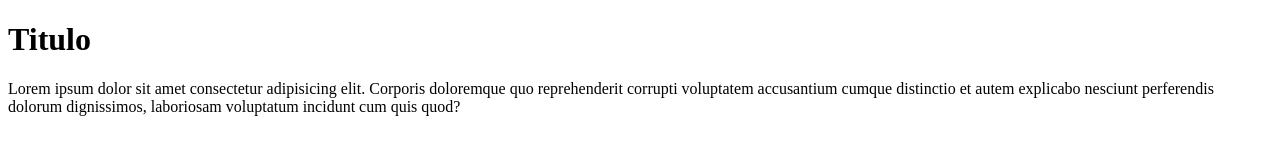
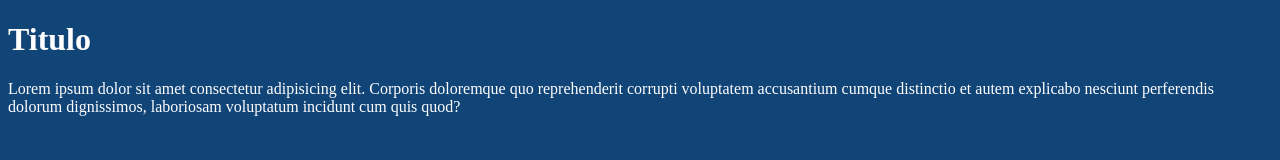
Before and after one commit to isc7/pagina-web, a plain HTML site: page index.html in a window 1280 px wide. Drawn offline with Linux system fonts and the light colour scheme.

Commit message:
Cambiados el color de fonto y de fuente

```diff
--- a/index.html
+++ b/index.html
@@ -3,6 +3,12 @@
     <head>
         <meta charset="utf-8">
         <title>Pagina ejemplo</title>
+        <style>
+            body {
+                background: #147;
+                color: #fff;
+            }
+        </style>
     </head>
     <body>
         <h1>Titulo</h1>
```
